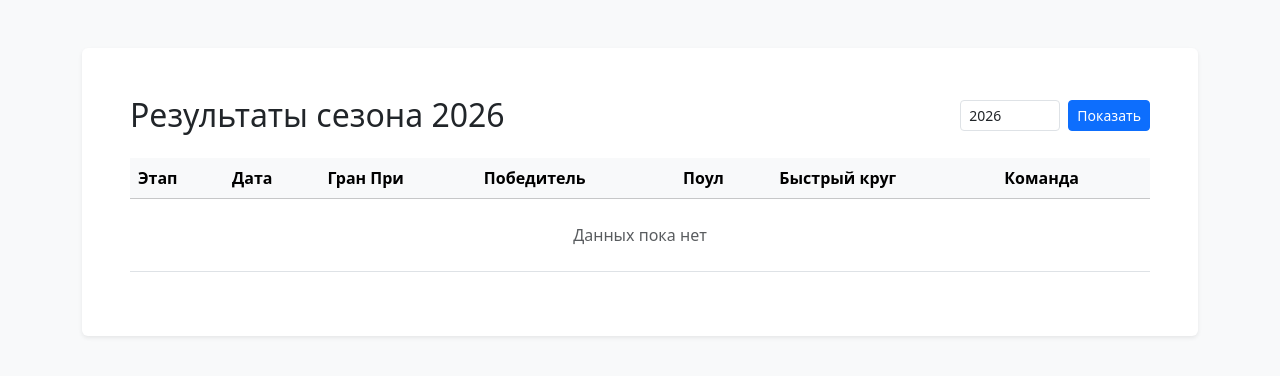
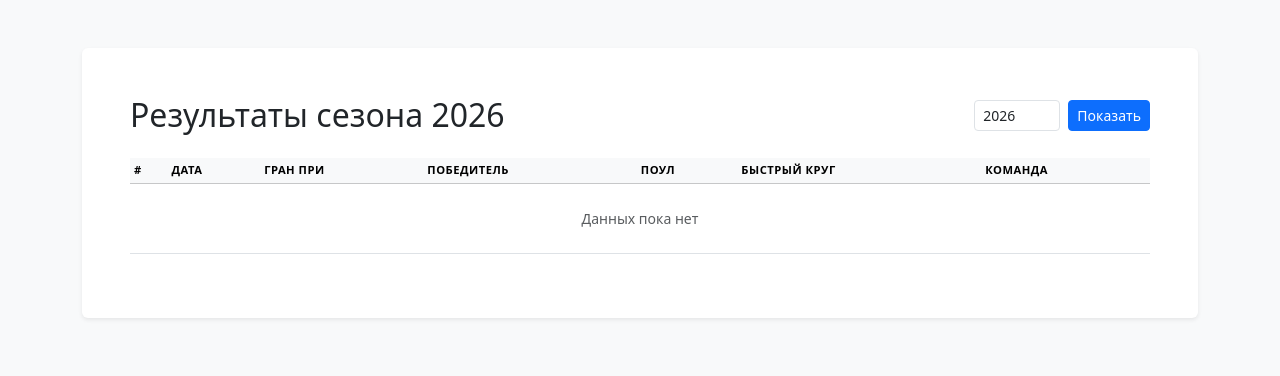
Before and after one commit to dunaev-ss/project_609-31z_DSS, a Django app: page /f1/results/ in a window 1280 px wide. Shown: the part 56-432 px from the top of the page. Run offline with Django 5.2, Linux system fonts and the light colour scheme; data that the repository does not hold is empty.

Commit message:
Доработка страницы Results

```diff
--- a/nova_project/f1_project/models.py
+++ b/nova_project/f1_project/models.py
@@ -119,6 +119,10 @@ class Team(models.Model):
         max_length=42,
         verbose_name="Название команды"
     )
+    team_abbr = models.CharField(
+        max_length=3,
+        verbose_name="Название команды, сокращенно"
+    )
     country = models.ForeignKey(
         'Country',
         on_delete=models.PROTECT,
--- a/nova_project/f1_project/templates/f1_project/result.html
+++ b/nova_project/f1_project/templates/f1_project/result.html
@@ -7,58 +7,91 @@
 
     <form method="get" class="d-flex gap-2">
         <input type="number" name="season_year" class="form-control form-control-sm"
-               value="{{ season_year }}" min="1900" max="9999" style="width: 100px;">
+               value="{{ season_year }}" style="width: 86px;">
         <button type="submit" class="btn btn-primary btn-sm">Показать</button>
     </form>
 </div>
 
-<div class="table-responsive">
-    <table class="table table-hover align-middle">
+<div class="table-responsive border-0">
+    <table class="table table-hover table-sm table-nowrap align-middle small">
         <thead class="table-light">
-            <tr>
-                <th>Этап</th>
-                <th>Дата</th>
-                <th>Гран При</th>
-                <th>Победитель</th>
-                <th>Поул</th>
-                <th>Быстрый круг</th>
-                <th>Команда</th>
+            <tr class="text-uppercase text-muted" style="font-size: 0.7rem; letter-spacing: 0.5px;">
+                <th>#</th>
+                <th>
+                    <span class="d-none d-md-inline">Дата</span>
+                    <span class="d-inline d-md-none">Date</span>
+                </th>
+                <th>
+                    <span class="d-none d-md-inline">Гран При</span>
+                    <span class="d-inline d-md-none">GP</span>
+                </th>
+                <th>
+                    <span class="d-none d-md-inline">Победитель</span>
+                    <span class="d-inline d-md-none">WIN</span>
+                </th>
+                <th>
+                    <span class="d-none d-md-inline">Поул</span>
+                    <span class="d-inline d-md-none">PP</span>
+                </th>
+                <th>
+                    <span class="d-none d-md-inline">Быстрый круг</span>
+                    <span class="d-inline d-md-none">FL</span>
+                </th>
+                <th>
+                    <span class="d-none d-md-inline">Команда</span>
+                    <span class="d-inline d-md-none">Team</span>
+                </th>
             </tr>
         </thead>
         <tbody>
             {% for res in result %}
             <tr>
-                <td>{{ res.round }}</td>
+                <td class="text-muted fw-bold">{{ res.round }}</td>
                 <td>{{ res.date|date:"d.m.Y"|default:"—"}}</td>
                 <td>
+                    <div>
                         {% if res.gp_country_flag %}
-                        <img src="{{ res.gp_country_flag }}" class="flag-circle" alt="flag">
+                            <img src="{{ res.gp_country_flag }}" class="flag-circle d-none d-sm-inline-block" alt="flag">
                         {% endif %}
-                    {{ res.gp_name }}
+                        <span class="d-none d-xxl-inline">{{ res.gp_name }}</span>
+                        <span class="d-inline d-xxl-none">{{ res.gp_abbr }}</span>
+                    </div>
                 </td>
                 <td>
+                    <div>
                         {% if res.winner_flag %}
-                        <img src="{{ res.winner_flag }}" class="flag-circle" alt="flag">
+                            <img src="{{ res.winner_flag }}" class="flag-circle d-none d-sm-inline-block" alt="flag">
                         {% endif %}
-                    {{ res.winner }}
+                        <span class="d-none d-xxl-inline">{{ res.winner }}</span>
+                        <span class="d-inline d-xxl-none">{{ res.winner_abbr }}</span>
+                    </div>
                 </td>
                 <td>
+                    <div>
                         {% if res.pole_flag %}
-                        <img src="{{ res.pole_flag }}" class="flag-circle" alt="flag">
+                            <img src="{{ res.pole_flag }}" class="flag-circle d-none d-sm-inline-block" alt="flag">
                         {% endif %}
-                    {{ res.pole }}
+                        <span class="d-none d-xxl-inline">{{ res.pole }}</span>
+                        <span class="d-inline d-xxl-none">{{ res.pole_abbr }}</span>
+                    </div>
                 </td>
                 <td>
+                    <div>
                         {% if res.fl_flag %}
-                        <img src="{{ res.fl_flag }}" class="flag-circle" alt="flag">
+                            <img src="{{ res.fl_flag }}" class="flag-circle d-none d-sm-inline-block" alt="flag">
                         {% endif %}
-                    {{ res.faster_lap }}
+                        <span class="d-none d-xxl-inline">{{ res.faster_lap }}</span>
+                        <span class="d-inline d-xxl-none">{{ res.fl_abbr }}</span>
+                    </div>
                 </td>
                 <td>
+                    <div>
                         {% if res.team_flag %}
-                        <img src="{{ res.team_flag }}" class="flag-circle" alt="flag">
+                            <img src="{{ res.team_flag }}" class="flag-circle d-none d-sm-inline-block" alt="flag">
                         {% endif %}
-                    {{ res.team }}
+                        <span class="d-none d-xxl-inline">{{ res.team }}</span>
+                        <span class="d-inline d-xxl-none">{{ res.team_abbr }}</span>
+                    </div>
                 </td>
             </tr>
             {% empty %}
--- a/nova_project/f1_project/views.py
+++ b/nova_project/f1_project/views.py
@@ -54,14 +54,20 @@ def season_results(request):
             'round': len(results_list) + 1,
             'date': winner_standing.event_date if winner_standing else None,
             'gp_name': gp.grand_prix,
+            'gp_abbr': gp.gp_abbr,
             'gp_country_flag': gp.country.flag.url if gp.country and gp.country.flag else None,
             'winner': winner_standing.driver if winner_standing else "-",
+            'winner_abbr': winner_standing.driver.driver_abbr if winner_standing else "-",
             'winner_flag': winner_standing.driver.country.flag.url if winner_standing and winner_standing.driver.country and winner_standing.driver.country.flag else None,
             'pole': pp_standing.driver if pp_standing else "-",
+            'pole_abbr': pp_standing.driver.driver_abbr if pp_standing else "-",
             'pole_flag': pp_standing.driver.country.flag.url if pp_standing and pp_standing.driver.country and pp_standing.driver.country.flag else None,
             'faster_lap': fl_standing.driver if fl_standing else "-",
+            'fl_abbr': fl_standing.driver.driver_abbr if fl_standing else "-",
             'fl_flag': fl_standing.driver.country.flag.url if fl_standing and fl_standing.driver.country and fl_standing.driver.country.flag else None,
             'team': winner_team,
+            'team_abbr': transfer.team.team_abbr if transfer else "-", # Добавляем это
+            'team_flag': transfer.team.country.flag.url if transfer and transfer.team.country.flag else None,
         })
 
     return render(request, 'f1_project/result.html', {'result': results_list, 'season_year': season_year})
--- a/nova_project/static/css/style.css
+++ b/nova_project/static/css/style.css
@@ -7,9 +7,8 @@
     border: 1px solid #dee2e6;
     vertical-align: middle;
     display: inline-block;
-    box-shadow: 0 1px 2px rgba(0, 0, 0, 0.1);
 }
 
-.table-responsive {
-    border: none;
+.table-nowrap td, .table-nowrap th {
+    white-space: nowrap;
 }
```
Also changed, not shown: nova_project/f1_project/migrations/0004_team_team_abbr.py (added). Lines whose indentation alone changed are shown as unchanged.
